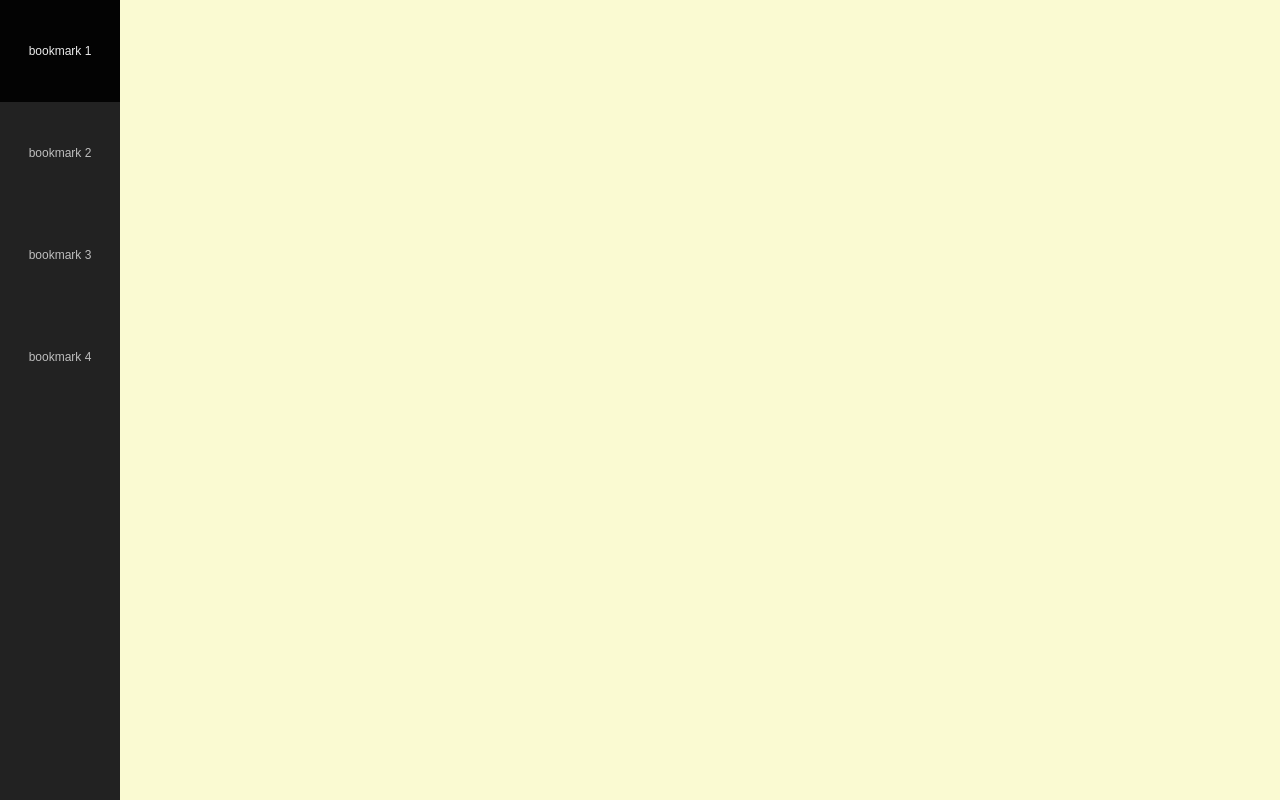
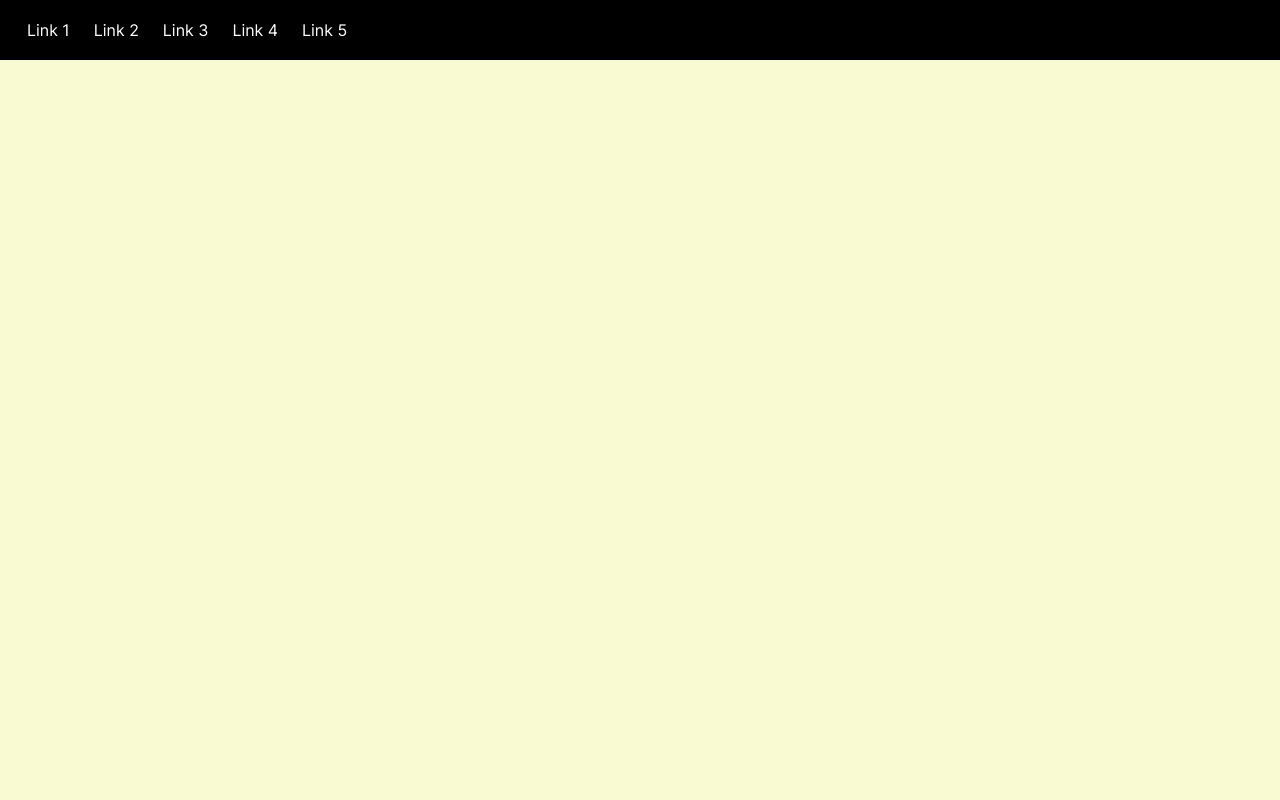
Before and after one commit to Boima12/ReactTest3, a React (Vite) app: page / in a window 1280 px wide. Shown: the top 800 px of the page. Built offline with nearby package versions, Linux system fonts and the light colour scheme.

Commit message:
v0.1.6 topSide_navibar

```diff
--- a/src/App.jsx
+++ b/src/App.jsx
@@ -1,6 +1,6 @@
 import styles from './App.module.css';
 
-import Co_sideTopNavibar_tracking from './pages/components/sideTopNavibar_tracking/sideTopNavibar_tracking';
+import Co_topSideNavibar from './pages/components/topSideNavibar/topSideNavibar';
 
 
 function App() {
@@ -8,7 +8,7 @@ function App() {
   return (
     <div className={styles.main_App}>
 
-      <Co_sideTopNavibar_tracking />
+      <Co_topSideNavibar />
 
     </div>
   )
--- a/src/pages/components/overlayNavibar/overlayNavibar.jsx
+++ b/src/pages/components/topSideNavibar/topSideNavibar.jsx
@@ -1,17 +1,17 @@
-import styles from './overlayNavibar.module.css';
+import styles from './topSideNavibar.module.css';
 import { useRef } from 'react';
 import { useToggleCollapse } from '~/src/utilities/hooks/useToggleCollapse/useToggleCollapse';
 import { FontAwesomeIcon } from '@fortawesome/react-fontawesome';
 
 
-function Co_overlayNavibar() {
+function Co_topSideNavibar() {
 
     // context_top_collapse toggle
     const context_top_collapseRef = useRef();
     const { toggle: triggerContext_top_collapse } = useToggleCollapse(styles, context_top_collapseRef, 500);
 
     return (
-        <div className={styles.main_overlayNavibar}>
+        <div className={styles.main_topSideNavibar}>
             <div className={styles.context_top}>
                 <a>Link 1</a>
                 <a>Link 2</a>
@@ -56,4 +56,4 @@ function Co_overlayNavibar() {
     );
 }
 
-export default Co_overlayNavibar;
+export default Co_topSideNavibar;
--- a/src/pages/components/overlayNavibar/overlayNavibar.module.css
+++ b/src/pages/components/topSideNavibar/topSideNavibar.module.css
@@ -1,10 +1,10 @@
-div.main_overlayNavibar {
+div.main_topSideNavibar {
   width: 100%;
   display: flex;
   flex-direction: column;
   align-items: flex-start;
 }
-div.main_overlayNavibar > div.context_top {
+div.main_topSideNavibar > div.context_top {
   width: 100%;
   height: 60px;
   box-sizing: border-box;
@@ -18,7 +18,7 @@ div.main_overlayNavibar > div.context_top {
   align-items: center;
   flex-shrink: 0;
 }
-div.main_overlayNavibar > div.context_top a {
+div.main_topSideNavibar > div.context_top a {
   text-decoration: none;
   height: 100%;
   padding: 0px 12px;
@@ -34,15 +34,15 @@ div.main_overlayNavibar > div.context_top a {
   font-weight: 400;
   line-height: normal;
 }
-div.main_overlayNavibar > div.context_top a:hover {
+div.main_topSideNavibar > div.context_top a:hover {
   color: #000;
   background: #C6C6C6;
 }
-div.main_overlayNavibar div.context_top_spacer {
+div.main_topSideNavibar div.context_top_spacer {
   width: 100%;
   height: 60px;
 }
-div.main_overlayNavibar div.context_top_nav {
+div.main_topSideNavibar div.context_top_nav {
   width: 100%;
   height: 60px;
   box-sizing: border-box;
@@ -56,22 +56,22 @@ div.main_overlayNavibar div.context_top_nav {
   align-items: center;
   display: none;
 }
-div.main_overlayNavibar div.context_top_nav .ic {
+div.main_topSideNavibar div.context_top_nav .ic {
   color: #FFF;
   width: 33px;
   height: 27px;
   cursor: pointer;
   transition: all 0.4s;
 }
-div.main_overlayNavibar div.context_top_nav .ic:hover {
+div.main_topSideNavibar div.context_top_nav .ic:hover {
   color: lightgrey;
 }
-div.main_overlayNavibar div.context_top_nav_spacer {
+div.main_topSideNavibar div.context_top_nav_spacer {
   width: 100%;
   height: 60px;
   display: none;
 }
-div.main_overlayNavibar div.context_top_collapse {
+div.main_topSideNavibar div.context_top_collapse {
   width: 100%;
   height: 100vh;
   z-index: 102;
@@ -83,7 +83,7 @@ div.main_overlayNavibar div.context_top_collapse {
   align-items: flex-start;
   display: none;
 }
-div.main_overlayNavibar div.context_top_collapse div.overlay {
+div.main_topSideNavibar div.context_top_collapse div.overlay {
   width: 100%;
   height: 100%;
   background: rgba(0, 0, 0, 0.4);
@@ -91,7 +91,7 @@ div.main_overlayNavibar div.context_top_collapse div.overlay {
   left: 0px;
   top: 0px;
 }
-div.main_overlayNavibar div.context_top_collapse div.context_top {
+div.main_topSideNavibar div.context_top_collapse div.context_top {
   width: 300px;
   background: #FFF;
   z-index: 103;
@@ -103,7 +103,7 @@ div.main_overlayNavibar div.context_top_collapse div.context_top {
   flex-shrink: 0;
   align-self: stretch;
 }
-div.main_overlayNavibar div.context_top_collapse div.context_top div.heading {
+div.main_topSideNavibar div.context_top_collapse div.context_top div.heading {
   height: 60px;
   padding: 0px 22px 0px 16px;
   display: flex;
@@ -111,17 +111,17 @@ div.main_overlayNavibar div.context_top_collapse div.context_top div.heading {
   align-items: center;
   align-self: stretch;
 }
-div.main_overlayNavibar div.context_top_collapse div.context_top div.heading .ic {
+div.main_topSideNavibar div.context_top_collapse div.context_top div.heading .ic {
   width: 27px;
   height: 27px;
   color: #000;
   cursor: pointer;
   transition: all 0.4s;
 }
-div.main_overlayNavibar div.context_top_collapse div.context_top div.heading .ic:hover {
+div.main_topSideNavibar div.context_top_collapse div.context_top div.heading .ic:hover {
   color: darkgrey;
 }
-div.main_overlayNavibar div.context_top_collapse div.context_top a {
+div.main_topSideNavibar div.context_top_collapse div.context_top a {
   text-decoration: none;
   height: 50px;
   padding: 0px 15px;
@@ -137,39 +137,39 @@ div.main_overlayNavibar div.context_top_collapse div.context_top a {
   font-weight: 400;
   line-height: normal;
 }
-div.main_overlayNavibar div.context_top_collapse div.context_top a:hover {
+div.main_topSideNavibar div.context_top_collapse div.context_top a:hover {
   padding: 0px 15px 0px 30px;
   background: #C6C6C6;
 }
-div.main_overlayNavibar div.context_top_collapse.open {
+div.main_topSideNavibar div.context_top_collapse.open {
   opacity: 1;
 }
-div.main_overlayNavibar div.context_top_collapse.open div.context_top {
+div.main_topSideNavibar div.context_top_collapse.open div.context_top {
   transform: translateX(0);
 }
-div.main_overlayNavibar div.context_main {
+div.main_topSideNavibar div.context_main {
   display: flex;
   flex-direction: column;
   align-items: flex-start;
   flex-shrink: 0;
   align-self: stretch;
 }
-div.main_overlayNavibar div.context_main div.component1 {
+div.main_topSideNavibar div.context_main div.component1 {
   width: 100%;
   height: 1000px;
   background: lightgoldenrodyellow;
 }
-div.main_overlayNavibar div.context_main div.component2 {
+div.main_topSideNavibar div.context_main div.component2 {
   width: 100%;
   height: 1000px;
   background: lightcoral;
 }
-div.main_overlayNavibar div.context_main div.component3 {
+div.main_topSideNavibar div.context_main div.component3 {
   width: 100%;
   height: 1000px;
   background: lightgreen;
 }
-div.main_overlayNavibar div.context_main div.component4 {
+div.main_topSideNavibar div.context_main div.component4 {
   width: 100%;
   height: 1000px;
   background: lightskyblue;
@@ -177,19 +177,19 @@ div.main_overlayNavibar div.context_main div.component4 {
 
 /* Extra small devices (phones, below 600px) */
 @media only screen and (min-width: 320px) and (max-width: 599.9px) {
-  div.main_overlayNavibar div.context_top, div.main_overlayNavibar div.context_top_spacer {
+  div.main_topSideNavibar div.context_top, div.main_topSideNavibar div.context_top_spacer {
     display: none;
   }
-  div.main_overlayNavibar div.context_top_nav, div.main_overlayNavibar div.context_top_nav_spacer {
+  div.main_topSideNavibar div.context_top_nav, div.main_topSideNavibar div.context_top_nav_spacer {
     display: flex;
   }
 }
 /* Small devices (portrait tablets and large phones, 600px and up) */
 @media only screen and (min-width: 600px) and (max-width: 767.9px) {
-  div.main_overlayNavibar div.context_top, div.main_overlayNavibar div.context_top_spacer {
+  div.main_topSideNavibar div.context_top, div.main_topSideNavibar div.context_top_spacer {
     display: none;
   }
-  div.main_overlayNavibar div.context_top_nav, div.main_overlayNavibar div.context_top_nav_spacer {
+  div.main_topSideNavibar div.context_top_nav, div.main_topSideNavibar div.context_top_nav_spacer {
     display: flex;
   }
 }
@@ -197,4 +197,4 @@ div.main_overlayNavibar div.context_main div.component4 {
 /* Large devices (laptops/desktops, 992px and up) */
 /* Extra large devices (large laptops and desktops, 1200px and up) */
 
-/*# sourceMappingURL=overlayNavibar.module.css.map */
+/*# sourceMappingURL=topSideNavibar.module.css.map */
--- a/src/pages/components/overlayNavibar/overlayNavibar.scss
+++ b/src/pages/components/topSideNavibar/topSideNavibar.scss
@@ -3,7 +3,7 @@ $context_top_nav_spacer_height: 60px;
 
 
 
-div.main_overlayNavibar {
+div.main_topSideNavibar {
     width: 100%;
 
     display: flex;
@@ -245,7 +245,7 @@ div.main_overlayNavibar {
 
 
 @mixin screen320 {
-    div.main_overlayNavibar {
+    div.main_topSideNavibar {
         div.context_top, div.context_top_spacer {
             display: none;
         }
```
Also changed, not shown: 2 other files (tests, documents, lock files or other folders).
